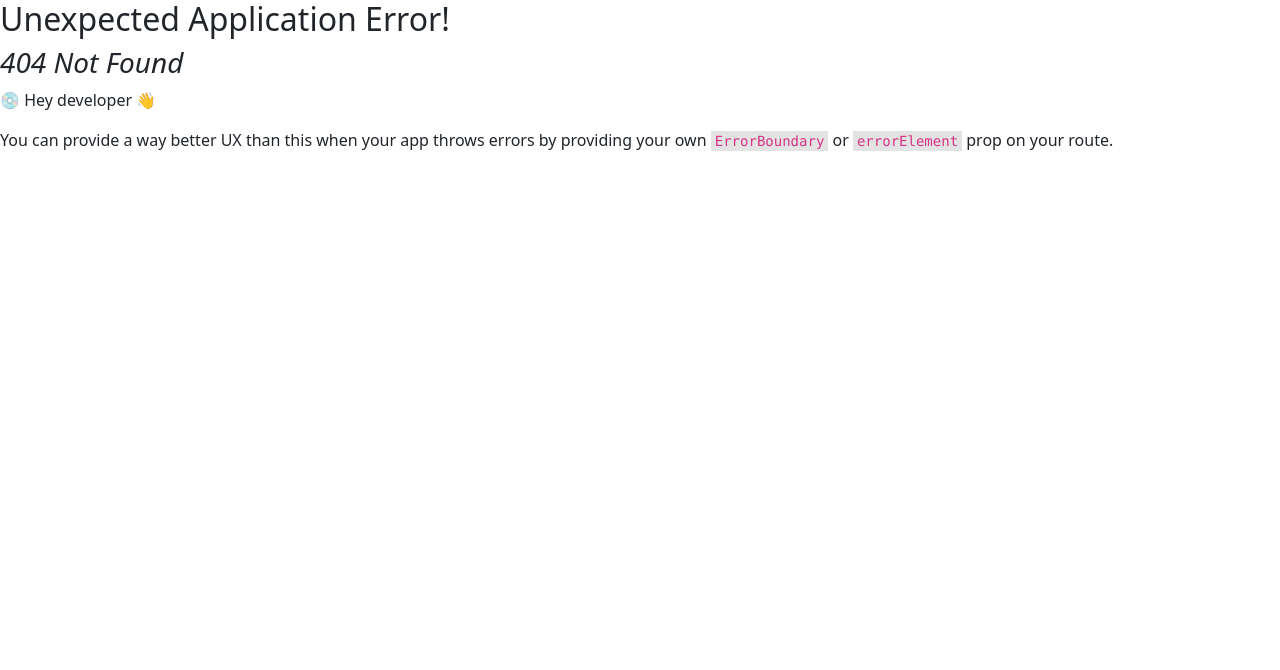
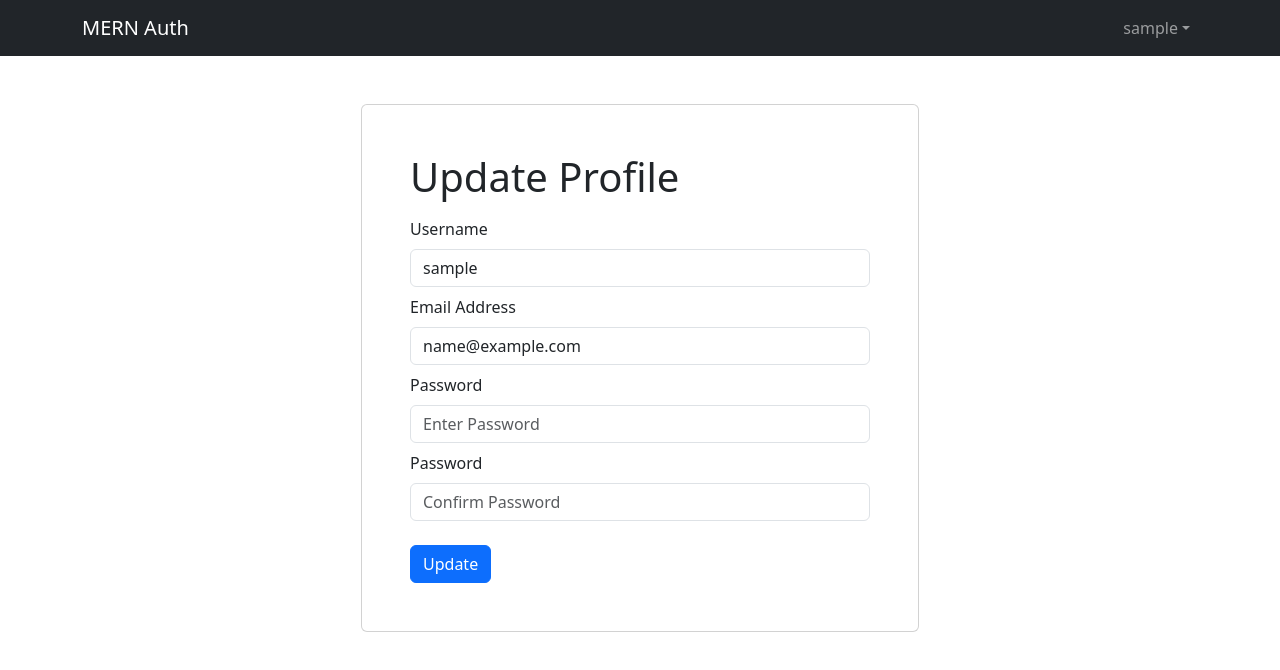
Before and after one commit to Tjanelidze/mern-auth, a React (Vite) app in the folder frontend/: page /profile in a window 1280 px wide. Before the commit this address had no page. Shown: the top 670 px of the page. Built offline with nearby package versions, Linux system fonts and the light colour scheme; sample sign-in values are in the browser's storage.

Commit message:
implemented update profile

```diff
--- a/frontend/src/components/Header.jsx
+++ b/frontend/src/components/Header.jsx
@@ -1,4 +1,4 @@
-import { Navbar, Nav, Container, NavDropdown, Badge } from 'react-bootstrap';
+import { Navbar, Nav, Container, NavDropdown } from 'react-bootstrap';
 import { FaSignInAlt, FaSignOutAlt } from 'react-icons/fa';
 import { useSelector, useDispatch } from 'react-redux';
 import { useNavigate } from 'react-router-dom';
--- /dev/null
+++ b/frontend/src/components/PrivateRoute.jsx
@@ -0,0 +1,9 @@
+import { Navigate, Outlet } from 'react-router-dom';
+import { useSelector } from 'react-redux';
+
+function PrivateRoute() {
+  const { userInfo } = useSelector((state) => state.auth);
+  return userInfo ? <Outlet /> : <Navigate to="/login" replace />;
+}
+
+export default PrivateRoute;
--- a/frontend/src/main.jsx
+++ b/frontend/src/main.jsx
@@ -17,6 +17,8 @@
 import HomeScreen from './screens/HomeScreen.jsx';
 import LoginScreen from './screens/LoginScreen.jsx';
 import RegisterScreen from './screens/RegisterScreen.jsx';
+import ProfileScreen from './screens/ProfileScreen.jsx';
+import PrivateRoute from './components/PrivateRoute.jsx';
 
 const router = createBrowserRouter(
   createRoutesFromElements(
@@ -24,6 +26,11 @@
       <Route index path="/" element={<HomeScreen />} />
       <Route path="/login" element={<LoginScreen />} />
       <Route path="/register" element={<RegisterScreen />} />
+
+      {/* PRIVATE ROUTES */}
+      <Route path="" element={<PrivateRoute />}>
+        <Route path="/profile" element={<ProfileScreen />} />
+      </Route>
     </Route>
   )
 );
--- /dev/null
+++ b/frontend/src/screens/ProfileScreen.jsx
@@ -0,0 +1,104 @@
+import { useEffect, useState } from 'react';
+
+import { Form, Button } from 'react-bootstrap';
+import FormContainer from '../components/FromContainer';
+import { useDispatch, useSelector } from 'react-redux';
+import { toast } from 'react-toastify';
+import { useUpdateUserMutation } from '../slices/usersApiSlice';
+import Loader from '../components/Loader';
+
+import { setCredentials } from '../slices/authSlice';
+
+const ProfileScreen = () => {
+  const [username, setUsername] = useState('');
+  const [email, setEmail] = useState('');
+  const [password, setPassword] = useState('');
+  const [confirmPassword, setConfirmPassword] = useState('');
+
+  const dispatch = useDispatch();
+
+  const [updateProfile, { isLoading }] = useUpdateUserMutation();
+
+  const { userInfo } = useSelector((state) => state.auth);
+
+  useEffect(() => {
+    setUsername(userInfo.username);
+    setEmail(userInfo.email);
+  }, [userInfo.email, userInfo.username]);
+
+  const submitHandler = async (e) => {
+    e.preventDefault();
+    if (password !== confirmPassword) {
+      toast.error('Passwords do not match');
+    } else {
+      try {
+        const res = await updateProfile({
+          _id: userInfo._id,
+          username,
+          email,
+          password,
+        }).unwrap();
+        dispatch(setCredentials({ ...res }));
+        toast.success('Profile updated');
+      } catch (err) {
+        toast.error(err?.data?.message || err.err);
+      }
+    }
+  };
+
+  return (
+    <FormContainer>
+      <h1>Update Profile</h1>
+
+      <Form onSubmit={submitHandler}>
+        <Form.Group className="my-2" controlId="username">
+          <Form.Label>Username </Form.Label>
+          <Form.Control
+            type="text"
+            placeholder="Enter Username"
+            value={username}
+            onChange={(e) => setUsername(e.target.value)}
+          ></Form.Control>
+        </Form.Group>
+
+        <Form.Group className="my-2" controlId="email">
+          <Form.Label>Email Address</Form.Label>
+          <Form.Control
+            type="email"
+            placeholder="Enter Email"
+            value={email}
+            onChange={(e) => setEmail(e.target.value)}
+          ></Form.Control>
+        </Form.Group>
+
+        <Form.Group className="my-2" controlId="password">
+          <Form.Label>Password</Form.Label>
+          <Form.Control
+            type="password"
+            placeholder="Enter Password"
+            value={password}
+            onChange={(e) => setPassword(e.target.value)}
+          ></Form.Control>
+        </Form.Group>
+
+        <Form.Group className="my-2" controlId="confirmPassword">
+          <Form.Label>Password</Form.Label>
+          <Form.Control
+            type="password"
+            placeholder="Confirm Password"
+            value={confirmPassword}
+            onChange={(e) => setConfirmPassword(e.target.value)}
+          ></Form.Control>
+        </Form.Group>
+
+        {isLoading && <Loader />}
+
+        <Button type="submit" variant="primary" className="mt-3">
+          Update
+        </Button>
+      </Form>
+    </FormContainer>
+  );
+};
+
+export default ProfileScreen;
--- a/frontend/src/slices/usersApiSlice.js
+++ b/frontend/src/slices/usersApiSlice.js
@@ -23,8 +23,19 @@
         method: 'POST',
       }),
     }),
+    updateUser: builder.mutation({
+      query: (data) => ({
+        url: `${USERS_URL}/profile`,
+        method: 'PUT',
+        body: data,
+      }),
+    }),
   }),
 });
 
-export const { useLoginMutation, useLogoutMutation, useRegisterMutation } =
-  usersApiSlice;
+export const {
+  useLoginMutation,
+  useLogoutMutation,
+  useRegisterMutation,
+  useUpdateUserMutation,
+} = usersApiSlice;
```
